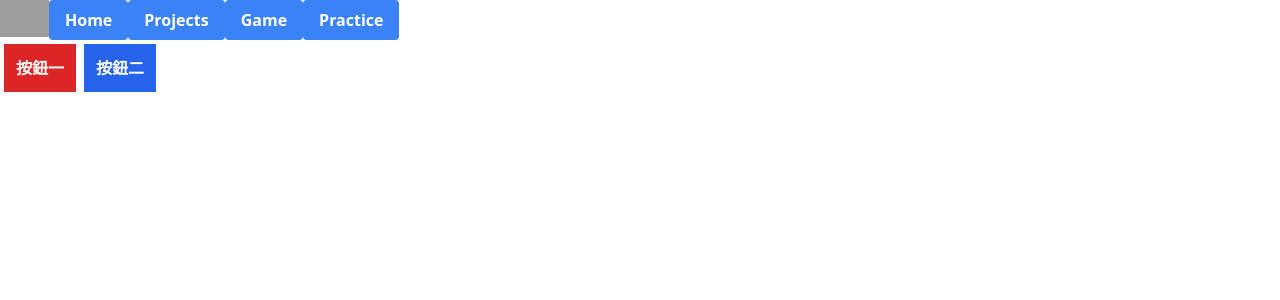
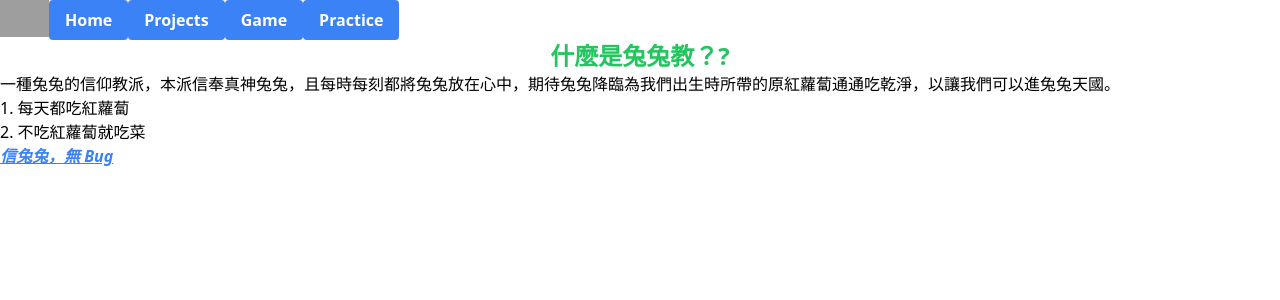
Before and after one commit to eddieciou/eddie_frontend, a React (Create React App) app: page /practice in a window 1280 px wide. Shown: the top 300 px of the page. Built offline with nearby package versions, Linux system fonts and the light colour scheme; grey boxes are pictures that could not be loaded.

Commit message:
認識Preflight

```diff
--- a/src/practice/PracticePage.tsx
+++ b/src/practice/PracticePage.tsx
@@ -1,8 +1,8 @@
 import React from 'react';
-import IntroLayer from './IntroLayer';
+import Preflight from './Preflight';
 
 function PracticePage() {
-  return <IntroLayer />;
+  return <Preflight />;
 }
 
 export default PracticePage;
--- /dev/null
+++ b/src/practice/Preflight.tsx
@@ -0,0 +1,25 @@
+import React from 'react';
+
+function Preflight() {
+  return (
+    <div>
+      <h3 className='text-2xl font-bold text-center text-green-500'>什麼是兔兔教？?</h3>
+      <p>
+        一種兔兔的信仰教派，本派信奉真神兔兔，且每時每刻都將兔兔放在心中，期待兔兔降臨為我們出生時所帶的原紅蘿蔔通通吃乾淨，以讓我們可以進兔兔天國。
+      </p>
+      <div>
+        <ul className='list-decimal list-inside'>
+          <li>每天都吃紅蘿蔔</li>
+          <li>不吃紅蘿蔔就吃菜</li>
+        </ul>
+      </div>
+      <button className='text-blue-500 underline'>
+        <b>
+          <i>信兔兔，無 Bug</i>
+        </b>
+      </button>
+    </div>
+  );
+}
+
+export default Preflight;
```
